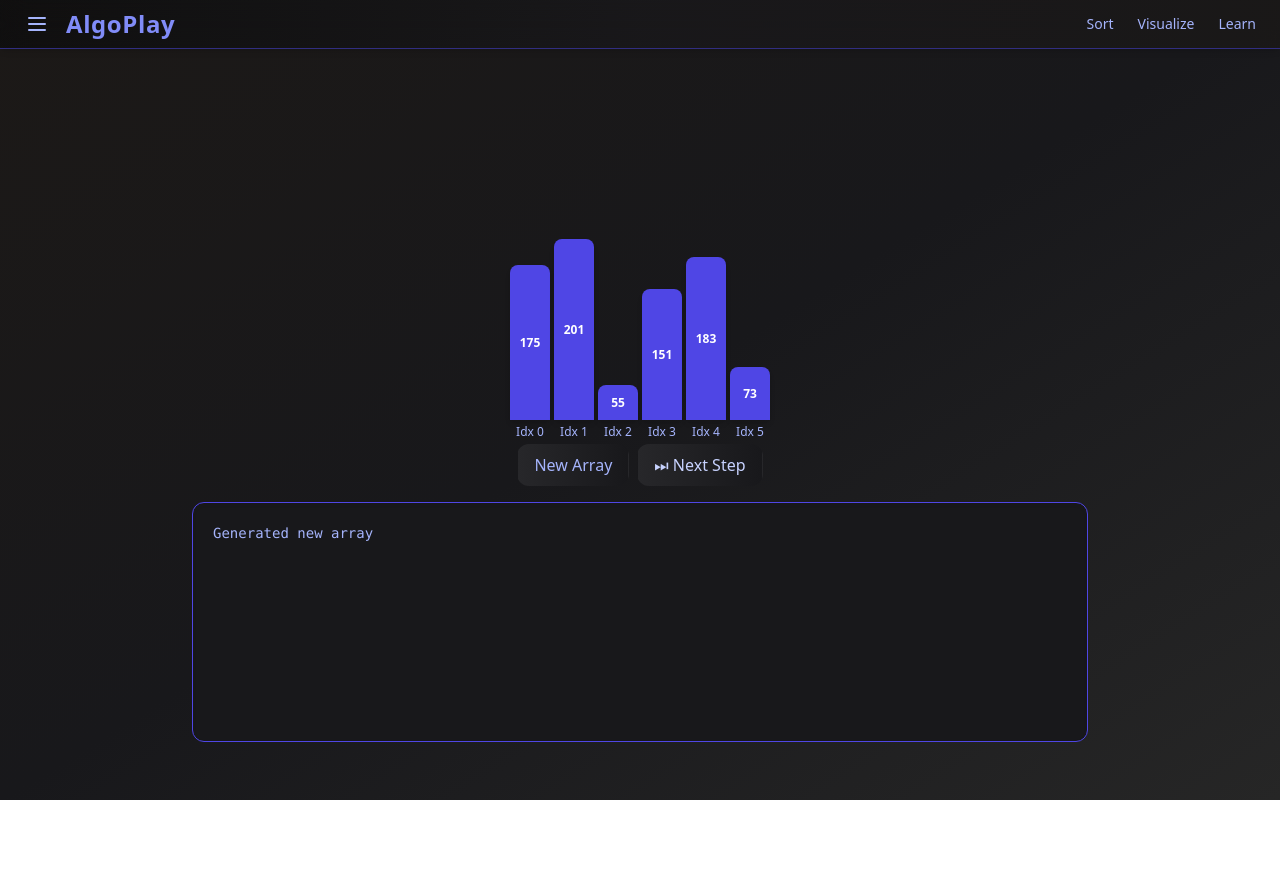
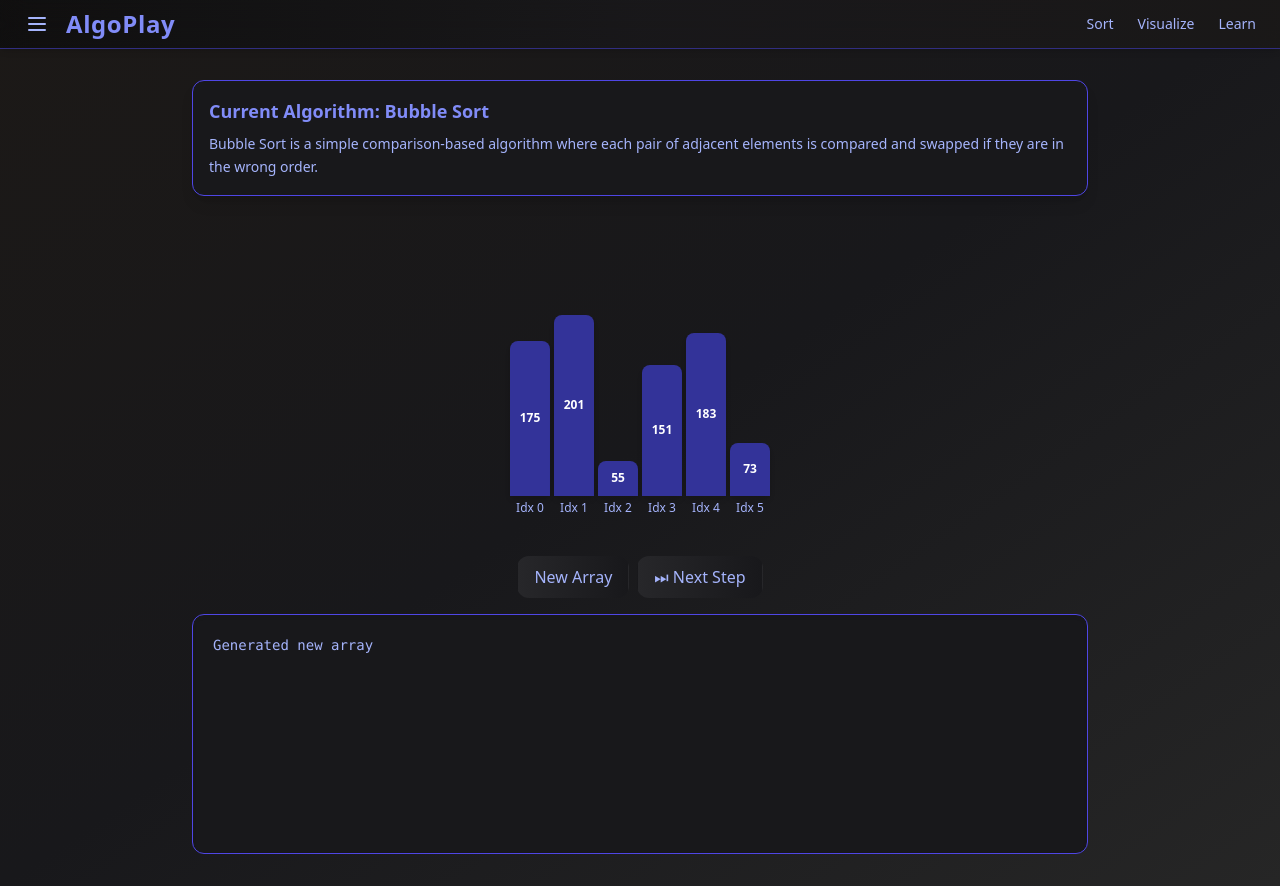
Before and after one commit to Shivangisharma4/Algoplay, a React (Vite) app: page / in a window 1280 px wide. Before the commit the page ends 800 px from the top, so only its background shows below. Built offline with nearby package versions, Linux system fonts and the light colour scheme.

Commit message:
added framer animations to all all panels

```diff
--- a/src/App.jsx
+++ b/src/App.jsx
@@ -207,9 +207,19 @@ const App = () => {
     };
 
   return (
-    <div className="bg-gradient-to-br from-stone-900 via-zinc-900 to-neutral-800 min-h-screen w-full flex flex-col items-center px-4 pt-12 pb-8">
+    <motion.div
+      className="bg-gradient-to-br from-stone-900 via-zinc-900 to-neutral-800 min-h-screen w-full flex flex-col items-center px-4 pt-20 pb-8"
+      initial={{ opacity: 0 }}
+      animate={{ opacity: 1 }}
+      transition={{ duration: 1 }}
+    >
       {/* Navbar */}
-      <motion.nav className="fixed top-0 left-0 w-full z-50 backdrop-blur-md bg-gradient-to-r from-zinc-950/60 via-zinc-900/60 to-stone-900/60 text-indigo-300 shadow-md flex justify-between items-center px-6 py-2 border-b border-indigo-900">
+      <motion.nav
+        className="fixed top-0 left-0 w-full z-50 backdrop-blur-md bg-gradient-to-r from-zinc-950/60 via-zinc-900/60 to-stone-900/60 text-indigo-300 shadow-md flex justify-between items-center px-6 py-2 border-b border-indigo-900"
+        initial={{ y: -100 }}
+        animate={{ y: 0 }}
+        transition={{ duration: 0.8, ease: "easeOut" }}
+      >
         <div className="flex items-center gap-4">
           <button onClick={() => setShowMenu(!showMenu)} className="text-indigo-300 hover:text-indigo-100">
             <Menu />
@@ -225,7 +235,13 @@ const App = () => {
 
       {/* Dropdown Menu */}
       {showMenu && (
-        <div className="absolute top-14 left-4 bg-zinc-900 border border-indigo-700 text-indigo-200 p-4 rounded-xl shadow-lg z-40">
+        <motion.div
+          className="absolute top-14 left-4 bg-zinc-900 border border-indigo-700 text-indigo-200 p-4 rounded-xl shadow-lg z-40"
+          initial={{ opacity: 0, y: -10, scale: 0.9 }}
+          animate={{ opacity: 1, y: 0, scale: 1 }}
+          exit={{ opacity: 0, y: -10, scale: 0.9 }}
+          transition={{ duration: 0.2 }}
+        >
           <h3 className="text-lg font-semibold mb-2">Choose Sorting Algorithm:</h3>
           <ul className="space-y-1">
             {Object.keys(sortingAlgorithms).map((algo) => (
@@ -244,39 +260,119 @@ const App = () => {
               </li>
             ))}
           </ul>
-        </div>
+        </motion.div>
       )}
 
+      {/* Algorithm Description */}
+      <div className="w-full max-w-4xl -mb-16 mt-0">
+      <motion.div
+  className="bg-zinc-900 border border-indigo-600 rounded-xl p-4 shadow-lg"
+  initial={{ opacity: 0, y: 30 }}
+  animate={{ opacity: 1, y: 0 }}
+  transition={{ duration: 0.8, delay: 0.3 }}
+  whileHover={{
+    scale: 1.02,
+    boxShadow: "0px 20px 40px rgba(99, 102, 241, 0.2)"
+  }}
+>
+          <h3 className="text-lg font-bold text-indigo-400 mb-2">
+            Current Algorithm: {selectedAlgorithm}
+          </h3>
+          <p className="text-indigo-300 text-sm leading-relaxed">
+            {sortingAlgorithms[selectedAlgorithm]}
+          </p>
+        </motion.div>
+      </div>
+
       {/* Bars */}
-      <div className="flex items-end gap-1 h-96 w-full max-w-6xl justify-center mt-2 mb-1">
+      <div className="flex items-end gap-1 h-96 w-full max-w-6xl justify-center mb-10">
   {array.map((val, idx) => (
-          <motion.div key={idx} layout animate={{ height: val }} transition={{ duration: 0.4 }} className="flex flex-col items-center">
-            <motion.div style={{ height: val }} className="w-10 bg-indigo-600 rounded-t-lg shadow-md flex items-center justify-center text-white text-xs font-bold">
+    <motion.div
+      key={idx}
+      layout
+      animate={{ height: val }}
+      transition={{
+        duration: 0.6,
+        ease: "easeInOut",
+        type: "spring",
+        stiffness: 100
+      }}
+      initial={{ opacity: 0, y: 50 }}
+      whileInView={{ opacity: 1, y: 0 }}
+      whileHover={{
+        scale: 1.05,
+        boxShadow: "0px 10px 20px rgba(99, 102, 241, 0.3)"
+      }}
+      className="flex flex-col items-center"
+    >
+      <motion.div
+        style={{ height: val }}
+        className="w-10 bg-indigo-600 rounded-t-lg shadow-md flex items-center justify-center text-white text-xs font-bold"
+        animate={{
+          backgroundColor: completed ? "#" : "#333399",
+          scale: completed ? [1, 1.1, 1] : 1
+        }}
+        transition={{ duration: 0.3 }}
+      >
         {val}
       </motion.div>
-            <div className="text-indigo-300 text-xs mt-1">Idx {idx}</div>
+      <motion.div
+        className="text-indigo-300 text-xs mt-1"
+        initial={{ opacity: 0 }}
+        animate={{ opacity: 1 }}
+        transition={{ delay: idx * 0.1 }}
+      >
+        Idx {idx}
+      </motion.div>
     </motion.div>
   ))}
 </div>
 
       {/* Controls */}
       <div className="flex flex-wrap gap-2 justify-center mb-4">
-        <motion.button whileTap={{ scale: 0.95 }} whileHover={{ scale: 1.05 }} onClick={generateNewArray} className="px-4 py-2 rounded-xl bg-gradient-to-r from-zinc-800 to-zinc-900 hover:from-zinc-700 hover:to-zinc-800 text-indigo-300">
+       <motion.button
+  whileTap={{ scale: 0.95 }}
+  whileHover={{
+    scale: 1.05,
+    boxShadow: "0px 5px 15px rgba(99, 102, 241, 0.3)"
+  }}
+  onClick={generateNewArray}
+  className="px-4 py-2 rounded-xl bg-gradient-to-r from-zinc-800 to-zinc-900 hover:from-zinc-700 hover:to-zinc-800 text-indigo-300"
+  initial={{ opacity: 0, y: 20 }}
+  animate={{ opacity: 1, y: 0 }}
+  transition={{ delay: 1, duration: 0.5 }}
+>
           New Array
         </motion.button>
-        <motion.button whileTap={{ scale: 0.95 }} whileHover={{ scale: 1.05 }} onClick={nextStep} className={`px-4 py-2 rounded-xl text-indigo-200 ${completed ? "bg-zinc-900" : "bg-gradient-to-r from-zinc-800 to-zinc-900 hover:from-zinc-700 hover:to-zinc-800"}`}>
+        <motion.button
+  whileTap={{ scale: 0.95 }}
+  whileHover={{
+    scale: 1.05,
+    boxShadow: "0px 5px 15px rgba(99, 102, 241, 0.3)"
+  }}
+  onClick={nextStep}
+  className={`px-4 py-2 rounded-xl text-indigo-300 ${completed ? "bg-zinc-900" : "bg-gradient-to-r from-zinc-800 to-zinc-900 hover:from-zinc-700 hover:to-zinc-800"}`}
+  initial={{ opacity: 0, y: 20 }}
+  animate={{ opacity: 1, y: 0 }}
+  transition={{ delay: 1.1, duration: 0.5 }}
+>
   ⏭ Next Step
 </motion.button>
       </div>
 
       {/* Narration Panel */}
-      <motion.div ref={narrationRef} className="bg-zinc-900 text-indigo-300 p-5 w-full max-w-4xl rounded-xl h-60 overflow-y-auto font-mono text-sm whitespace-pre-wrap border border-indigo-600 shadow-inner">
+      <motion.div
+  ref={narrationRef}
+  className="bg-zinc-900 text-indigo-300 p-5 w-full max-w-4xl rounded-xl h-60 overflow-y-auto font-mono text-sm whitespace-pre-wrap border border-indigo-600 shadow-inner"
+  initial={{ opacity: 0, scale: 0.9 }}
+  animate={{ opacity: 1, scale: 1 }}
+  transition={{ delay: 1.2, duration: 0.6 }}
+  whileHover={{ borderColor: "#818cf8" }}
+>
         {narration}
       </motion.div>
       {/* Analytics component vercel*/}
       <Analytics />
-    </div>
+    </motion.div>
   );
-};
-
-export default App;
+};export default App;
```
Lines whose indentation alone changed are shown as unchanged.
